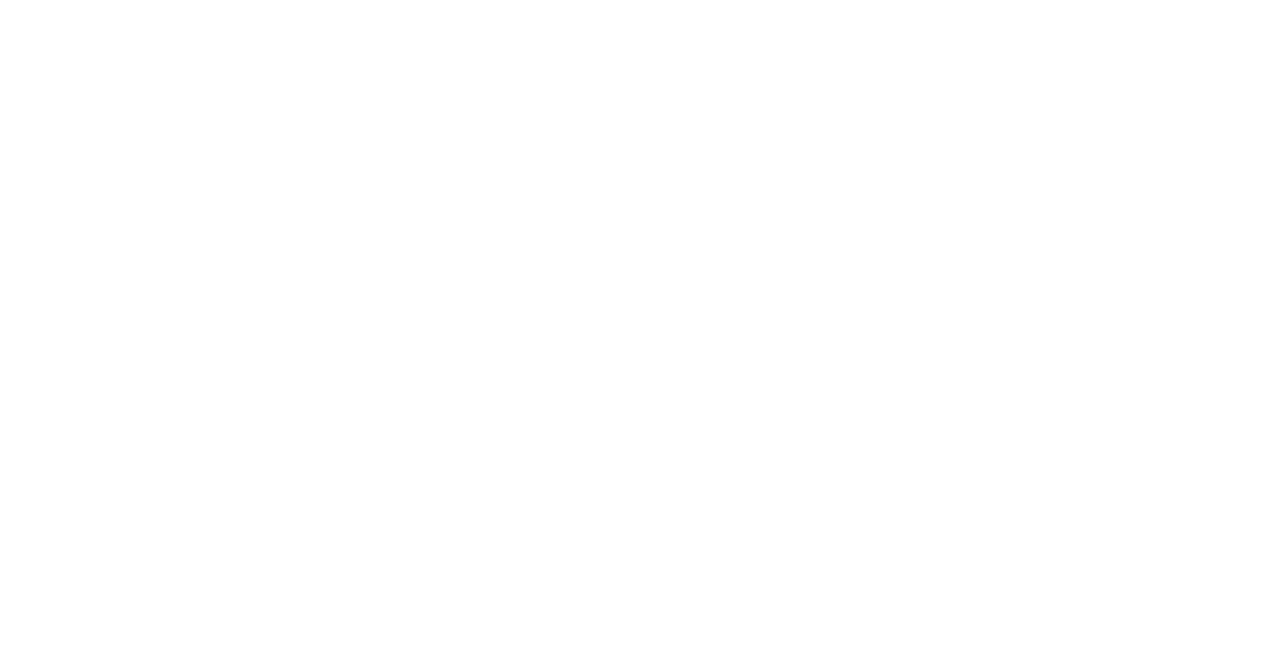
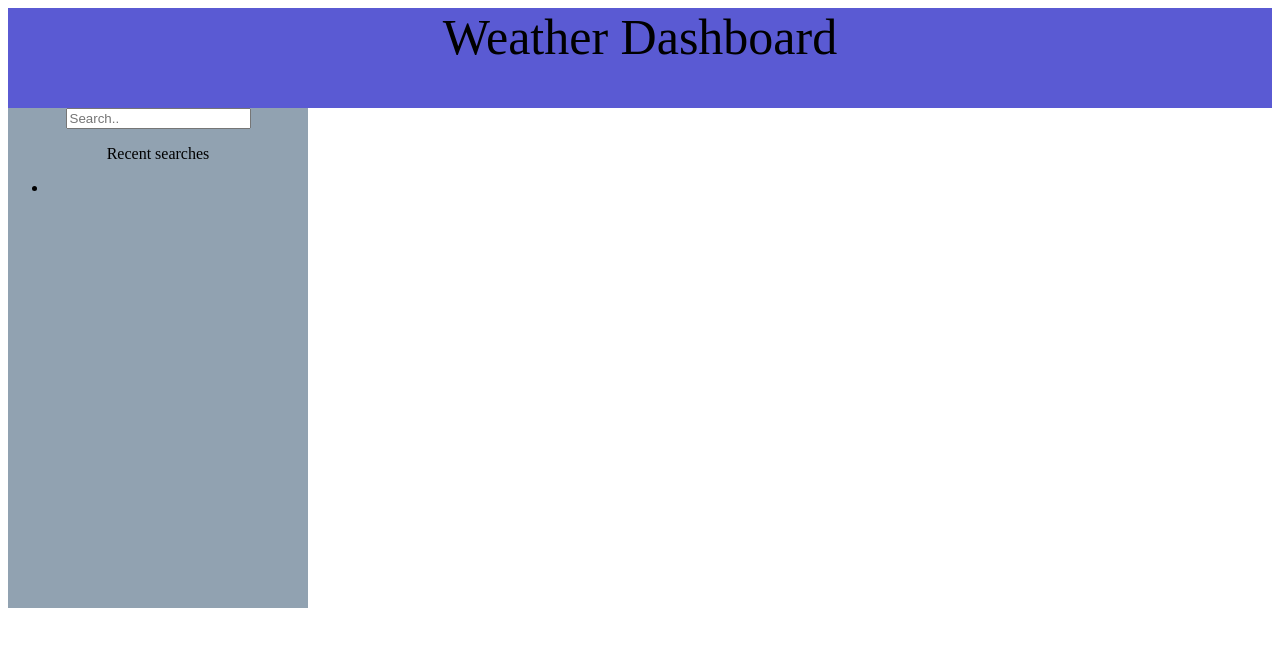
Before and after one commit to Tazaev/My-Weather-Dashboard, a plain HTML site: page index.html in a window 1280 px wide. Drawn offline with Linux system fonts and the light colour scheme.

Commit message:
added html elements

```diff
--- a/assets/style.css
+++ b/assets/style.css
@@ -0,0 +1,18 @@
+* {
+}
+
+.header {
+  background-color: rgb(90, 90, 211);
+  width: 100%;
+  height: 100px;
+  text-align: center;
+  justify-content: center;
+  font-size: 50px;
+}
+.search-bar {
+  width: 300px;
+  background-color: rgb(145, 162, 177);
+  height: 500px;
+  justify-content: center;
+  text-align: center;
+}
--- a/index.html
+++ b/index.html
@@ -9,12 +9,26 @@
   </head>
   <body>
     <!--add header here-->
+    <header class="header">Weather Dashboard</header>
 
     <!--aside section with city search option-->
-    <!--have recent searchs displayed under the search bar-->
+    <aside class="search-bar">
+      <card>
+        <input type="text" placeholder="Search.." />
+        <!--have recent searchs displayed under the search bar-->
+        <p>Recent searches</p>
+        <ul>
+          <li></li>
+        </ul>
+      </card>
+    </aside>
 
     <!--add a main here with a section to display the relevant weather day asked for-->
-    <!--add another section under the first section and add 5 weather cards here-->
+    <main>
+      <section class="displaydata"></section>
+      <!--add another section under the first section and add 5 weather cards here-->
+      <section class="weathercard"></section>
+    </main>
 
     <script src="assets/script.js"></script>
   </body>
```
